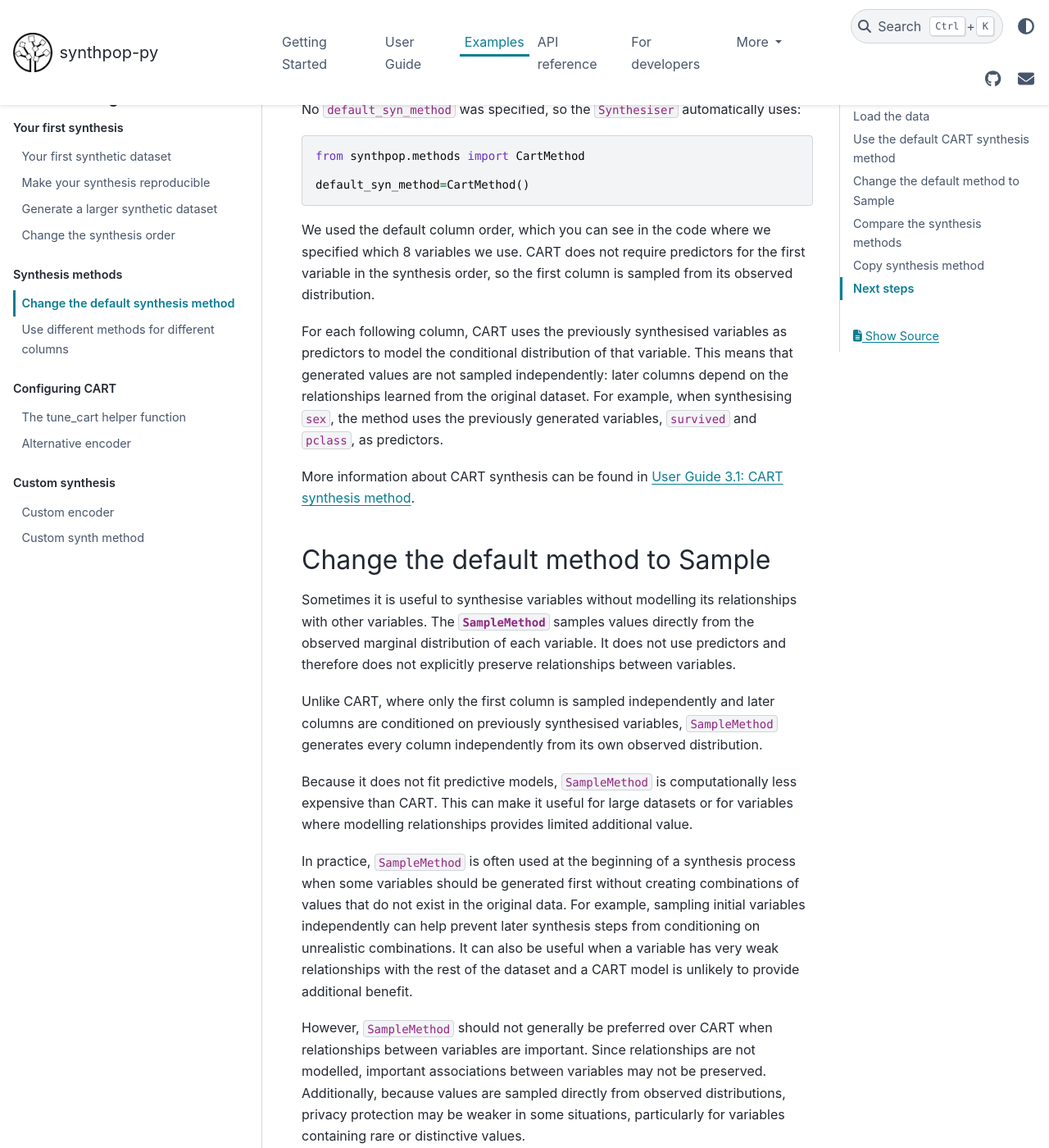
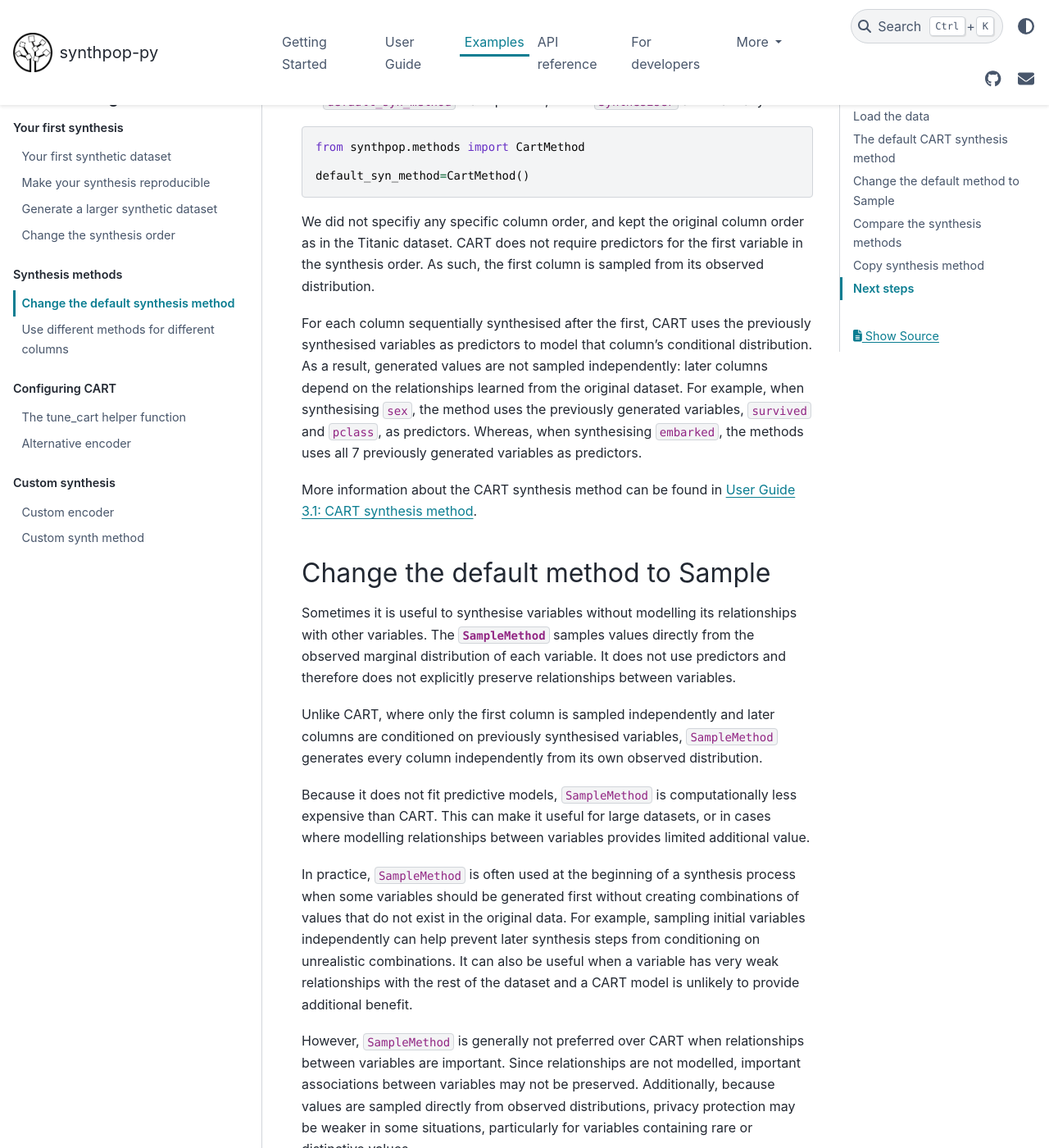
Before and after one commit to duonl/synthpop-py, a Sphinx documentation site: the page built from docs/source/examples/changing_the_default_method.md, in a window 1280 px wide and 1400 px high, scrolled down 1870 px. Shown: the whole window at 82% size. Built offline with Sphinx 7.4.7 and the PyData theme 0.15.4, drawn with Linux system fonts in a browser that asks for light colours; some of the changed text lies outside the part shown.

Commit message:
Rewrote some text

````diff
--- a/docs/source/examples/changing_the_default_method.md
+++ b/docs/source/examples/changing_the_default_method.md
@@ -1,7 +1,7 @@
 # Change the default synthesis method
-In the previous examples, we changed several parameters of the {class}`~synthpop.synthesiser.Synthesiser`, such as the number of generated rows (`n`) and the synthesis order (`column_order`). However, the `Synthesiser` also allows you to control what synthesis method is used.
+In the previous examples, we changed several parameters of the {class}`~synthpop.synthesiser.Synthesiser`, such as the [number of generated rows](generating_a_larger_dataset.md) (`n`) and the [synthesis order](changing_the_synthesis_order.md) (`column_order`). In each case, we used the default synthesis method. However, the `Synthesiser` supports other synthesis methods as well. In this example, we will show how to configure and control these alternative synthesis methods.
 
-By default, synthpop-py uses the {class}`~synthpop.methods.cart_synth.CartMethod`. CART is a flexible method that models relationships between variables by using previously synthesised variables as predictors.
+By default, synthpop-py uses the {class}`~synthpop.methods.cart_synth.CartMethod`. The CART (Classification and Regression Trees) method is a flexible algorithm that models relationships between variables by using previously synthesised variables as predictors.
 
 However, not every dataset requires the same synthesis strategy for every situation. For some variables, a simpler approach may be sufficient. For example, you may only want to reproduce the distribution of a variable without preserving relationships.
 
@@ -10,7 +10,7 @@ In this example, we will explore how to change the `default_syn_method` paramete
 For a complete overview of available synthesis methods, see [User Guide 3: Synthesis methods](../user_guides/3_synthesis_methods.md).
 
 ## Load the data
-We start with the Titanic dataset that was also used in the previous examples. It contains both numerical and categorical variables, which allows us to see how different synthesis methods handle different types of data. For simplicity, we keep only 8 variables:
+We start with the Titanic dataset that was also used in the previous examples. It contains both numerical and categorical variables. As such it allows us to explain how different synthesis methods handle different types of data. For simplicity, we limit ourself to only 8 variables:
 ```python
 import seaborn as sns
 
@@ -39,8 +39,8 @@ The first three rows are:
 |  2 |          1 |        3 | female |    26 |       0 |       0 |  7.925  | S          |
 
 
-## Use the default CART synthesis method
-The default synthesis method of synthpop-py is CART. Therefore, the following `Synthesiser` uses CART automatically:
+## The default CART synthesis method
+The default synthesis method of synthpop-py is CART. Therefore calling the `Synthesiser` without arguments uses CART automatically:
 ```python
 from synthpop import Synthesiser
 
@@ -56,24 +56,24 @@ from synthpop.methods import CartMethod
 
 default_syn_method=CartMethod()
 ```
-We used the default column order,  which you can see in the code where we specified which 8 variables we use. CART does not require predictors for the first variable in the synthesis order, so the first column is sampled from its observed distribution.
+We did not specifiy any specific column order, and kept the original column order as in the Titanic dataset. CART does not require predictors for the first variable in the synthesis order. As such, the first column is sampled from its observed distribution.
 
-For each following column, CART uses the previously synthesised variables as predictors to model the conditional distribution of that variable. This means that generated values are not sampled independently: later columns depend on the relationships learned from the original dataset. For example, when synthesising `sex`, the method uses the previously generated variables, `survived` and `pclass`, as predictors.
+For each column sequentially synthesised after the first, CART uses the previously synthesised variables as predictors to model that column's conditional distribution. As a result, generated values are not sampled independently: later columns depend on the relationships learned from the original dataset. For example, when synthesising `sex`, the method uses the previously generated variables, `survived` and `pclass`, as predictors. Whereas, when synthesising `embarked`,  the methods uses all 7 previously generated variables as predictors.
 
-More information about CART synthesis can be found in {ref}`User Guide 3.1: CART synthesis method <31-cart-synthesis>`.
+More information about the CART synthesis method can be found in {ref}`User Guide 3.1: CART synthesis method <31-cart-synthesis>`.
 
 ## Change the default method to Sample
 Sometimes it is useful to synthesise variables without modelling its relationships with other variables. The {class}`~synthpop.methods.sample_synth.SampleMethod` samples values directly from the observed marginal distribution of each variable. It does not use predictors and therefore does not explicitly preserve relationships between variables.
 
 Unlike CART, where only the first column is sampled independently and later columns are conditioned on previously synthesised variables, `SampleMethod` generates every column independently from its own observed distribution.
 
-Because it does not fit predictive models, `SampleMethod` is computationally less expensive than CART. This can make it useful for large datasets or for variables where modelling relationships provides limited additional value.
+Because it does not fit predictive models, `SampleMethod` is computationally less expensive than CART. This can make it useful for large datasets, or in cases where modelling relationships between variables provides limited additional value.
 
 In practice, `SampleMethod` is often used at the beginning of a synthesis process when some variables should be generated first without creating combinations of values that do not exist in the original data. For example, sampling initial variables independently can help prevent later synthesis steps from conditioning on unrealistic combinations. It can also be useful when a variable has very weak relationships with the rest of the dataset and a CART model is unlikely to provide additional benefit.
 
-However, `SampleMethod` should not generally be preferred over CART when relationships between variables are important. Since relationships are not modelled, important associations between variables may not be preserved. Additionally, because values are sampled directly from observed distributions, privacy protection may be weaker in some situations, particularly for variables containing rare or distinctive values.
+However, `SampleMethod` is generally not preferred over CART when relationships between variables are important. Since relationships are not modelled, important associations between variables may not be preserved. Additionally, because values are sampled directly from observed distributions, privacy protection may be weaker in some situations, particularly for variables containing rare or distinctive values.
 
-We can use it as the default synthesis method by passing it to `default_syn_method`.
+`SampleMethod` can be used as the default synthesis method by passing it to `default_syn_method`.
 ```python
 from synthpop.methods import SampleMethod
 
@@ -123,7 +123,7 @@ plot_sample = plot_spmse(spmse_sample, show_plot=True)
 ```
 ![S_pMSE heatmap using the Sample synthesis method](../images/sample_spmse_default.png)
 
-As you can see in the plots, CART generally produces lower S_pMSE values because it attempts to preserve relationships between variables.
+As can be seen in the plots, CART generally produces lower S_pMSE values. This is because it attempts to preserve relationships between variables.
 
 Sample synthesis can reproduce individual distribution well, which you can check using {func}`~synthpop.plotting.plot_univariate_distributions`. However, relationships between variables will often have large differences because variables are generated independently.
 
````
Also changed, not shown: docs/source/examples/using_different_methods_for_different_columns.md (+4 -4 lines).
